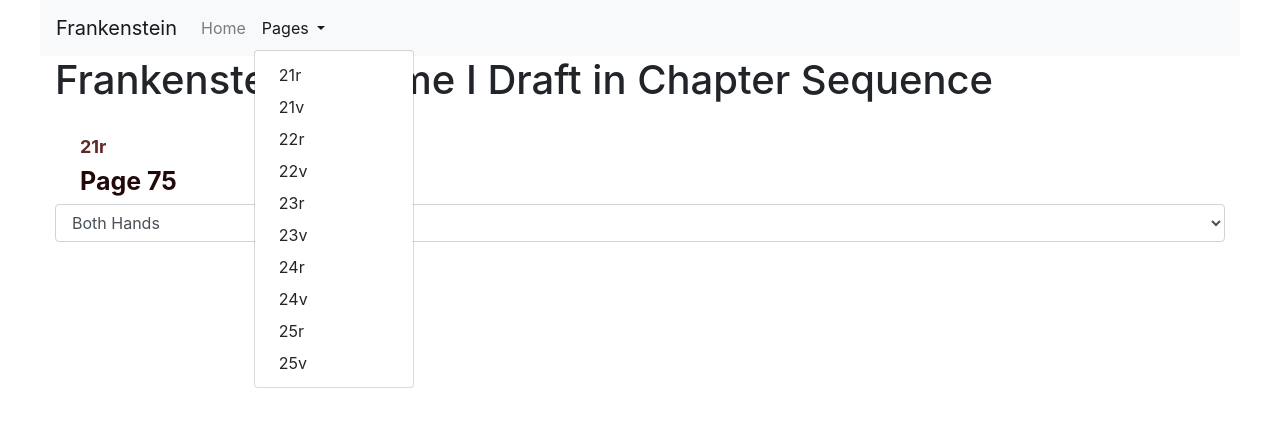
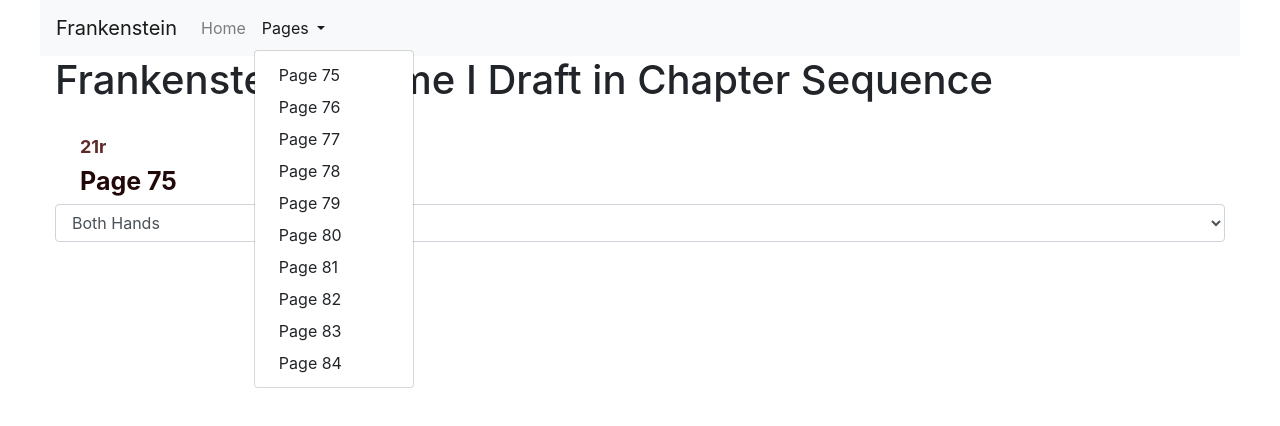
Before and after one commit to megz4/Frank-s-dayjob, a plain HTML site: page 21r.html in a window 1280 px wide. Both pictures are taken after a click on the button "Pages". Drawn offline with nearby package versions, Linux system fonts and the light colour scheme; a script that the page names is missing.

Commit message:
changed drop down

```diff
--- a/21r.html
+++ b/21r.html
@@ -28,16 +28,16 @@
               Pages
             </a>
             <div class="dropdown-menu" aria-labelledby="navbarDropdownMenuLink">
-              <a class="dropdown-item" href="21r.html">21r</a>
-              <a class="dropdown-item" href="21v.html">21v</a>
-              <a class="dropdown-item" href="22r.html">22r</a>
-              <a class="dropdown-item" href="22v.html">22v</a>
-              <a class="dropdown-item" href="23r.html">23r</a>
-              <a class="dropdown-item" href="23v.html">23v</a>
-              <a class="dropdown-item" href="24r.html">24r</a>
-              <a class="dropdown-item" href="24v.html">24v</a>
-              <a class="dropdown-item" href="25r.html">25r</a>
-              <a class="dropdown-item" href="25v.html">25v</a>
+              <a class="dropdown-item" href="21r.html">Page 75</a>
+              <a class="dropdown-item" href="21v.html">Page 76</a>
+              <a class="dropdown-item" href="22r.html">Page 77</a>
+              <a class="dropdown-item" href="22v.html">Page 78</a>
+              <a class="dropdown-item" href="23r.html">Page 79</a>
+              <a class="dropdown-item" href="23v.html">Page 80</a>
+              <a class="dropdown-item" href="24r.html">Page 81</a>
+              <a class="dropdown-item" href="24v.html">Page 82</a>
+              <a class="dropdown-item" href="25r.html">Page 83</a>
+              <a class="dropdown-item" href="25v.html">Page 84</a>
             </div>
           </li>
         </ul>
```
Also changed, not shown: 21v.html (+10 -10 lines), 22r.html (+10 -10 lines), 22v.html (+10 -10 lines), 23r.html (+10 -10 lines), 23v.html (+10 -10 lines), 24r.html (+10 -10 lines), 24v.html (+10 -10 lines), 25r.html (+10 -10 lines), 25v.html (+10 -10 lines).
